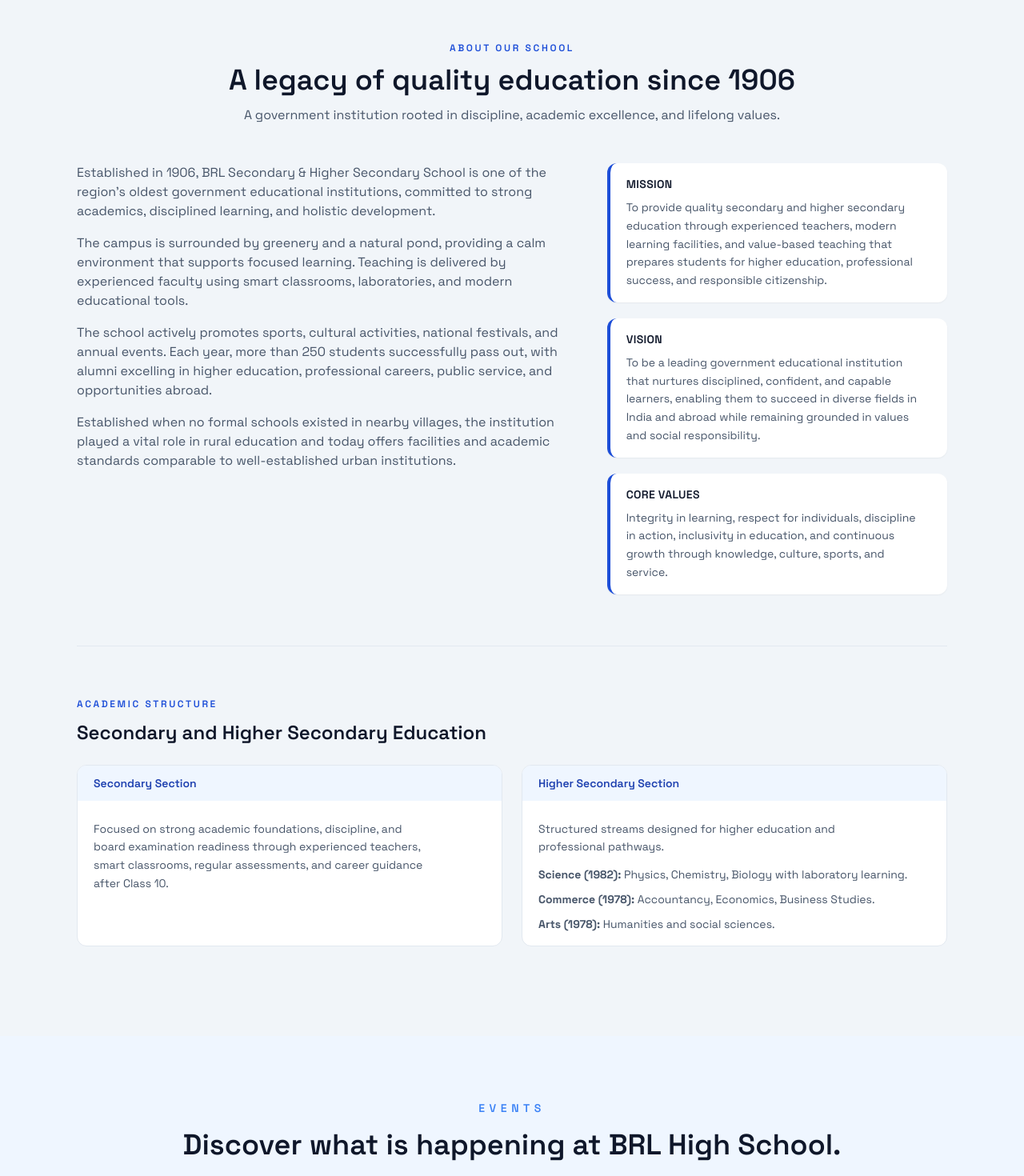
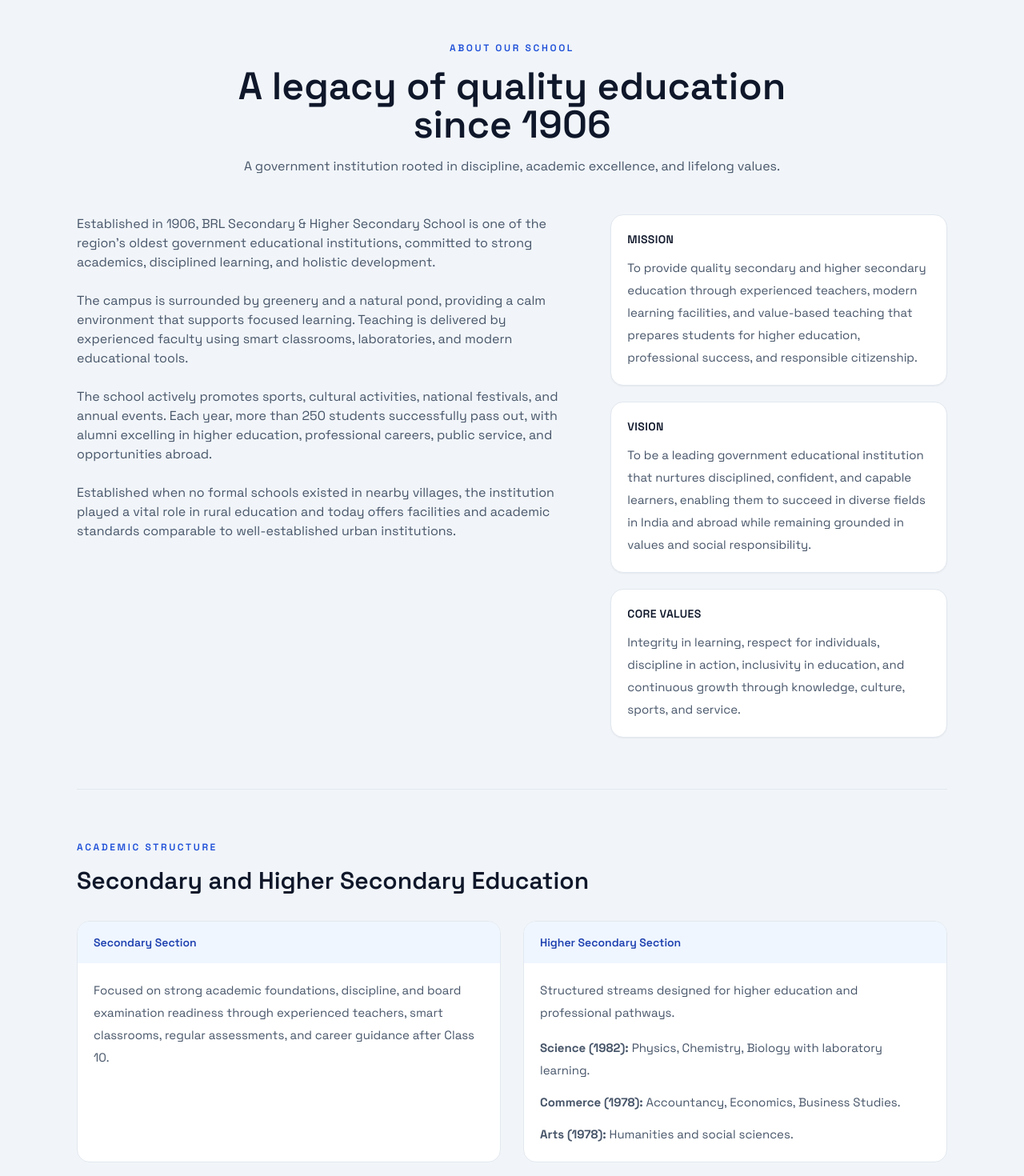
Before and after one commit to aastha-ptl/BRLHighSchool, a React (Vite) app: page / in a window 1280 px wide. Shown: the part 860-2330 px from the top of the page at 80% size. Built offline with nearby package versions, Linux system fonts and the light colour scheme.

Commit message:
updated responsive design

```diff
--- a/src/App.css
+++ b/src/App.css
@@ -78,3 +78,16 @@ select {
     max-width: 76ch;
   }
 }
+
+.brl-copy {
+  text-align: left;
+  line-height: 1.9;
+  letter-spacing: 0.1px;
+}
+
+@media (max-width: 768px) {
+  .brl-copy {
+    font-size: 15.5px;
+    line-height: 1.85;
+  }
+}
--- a/src/components/About.jsx
+++ b/src/components/About.jsx
@@ -13,16 +13,15 @@ const highlights = [
     },
 ]
 
-
 function About({ sectionRef }) {
     return (
         <section
             id="about"
             ref={sectionRef}
             style={{ scrollMarginTop: 'var(--nav-height)' }}
-            className="bg-[#f1f5f9] py-12 sm:py-20 lg:py-28"
+            className="bg-[#f1f5f9] py-14 sm:py-20 lg:py-28"
         >
-            <div className="mx-auto w-full max-w-6xl px-4 sm:px-5 lg:px-8">
+            <div className="mx-auto w-full max-w-6xl px-5 sm:px-6 lg:px-8">
 
                 {/* ===== Header ===== */}
                 <div className="mx-auto max-w-3xl text-center">
@@ -30,43 +29,44 @@ function About({ sectionRef }) {
                         About Our School
                     </p>
 
-                    <h2 className="brl-heading-balance mt-3 text-2xl font-semibold leading-snug text-slate-900 sm:text-3xl lg:text-4xl">
+                    <h2 className="mt-4 text-3xl font-semibold leading-tight text-slate-900 sm:text-4xl lg:text-5xl">
                         A legacy of quality education since 1906
                     </h2>
 
-                    <p className="brl-copy mt-3 text-sm leading-relaxed text-slate-600 sm:text-base">
+                    <p className="mt-4 text-[15px] leading-7 text-slate-600 sm:text-base">
                         A government institution rooted in discipline, academic excellence,
                         and lifelong values.
                     </p>
                 </div>
 
                 {/* ===== Main Content ===== */}
-                <div className="mt-10 grid grid-cols-1 gap-8 lg:mt-12 lg:grid-cols-12 lg:gap-12">
+                <div className="mt-12 grid grid-cols-1 gap-10 lg:grid-cols-12 lg:gap-14">
 
                     {/* Left Text */}
-                    <div className="brl-justify space-y-4 text-sm leading-relaxed text-slate-600 sm:text-base lg:col-span-7">
-                        <p className="brl-copy">
+                    <div className="space-y-6 text-slate-600 lg:col-span-7">
+
+                        <p className="brl-copy text-[15.5px] leading-8 sm:text-base">
                             Established in 1906, BRL Secondary & Higher Secondary School is one
                             of the region’s oldest government educational institutions,
                             committed to strong academics, disciplined learning, and holistic
                             development.
                         </p>
 
-                        <p className="brl-copy">
+                        <p className="brl-copy text-[15.5px] leading-8 sm:text-base">
                             The campus is surrounded by greenery and a natural pond, providing
                             a calm environment that supports focused learning. Teaching is
                             delivered by experienced faculty using smart classrooms,
                             laboratories, and modern educational tools.
                         </p>
 
-                        <p className="brl-copy">
+                        <p className="brl-copy text-[15.5px] leading-8 sm:text-base">
                             The school actively promotes sports, cultural activities, national
                             festivals, and annual events. Each year, more than 250 students
                             successfully pass out, with alumni excelling in higher education,
                             professional careers, public service, and opportunities abroad.
                         </p>
 
-                        <p className="brl-copy">
+                        <p className="brl-copy text-[15.5px] leading-8 sm:text-base">
                             Established when no formal schools existed in nearby villages, the
                             institution played a vital role in rural education and today offers
                             facilities and academic standards comparable to well-established
@@ -75,85 +75,99 @@ function About({ sectionRef }) {
                     </div>
 
                     {/* Mission / Vision / Values */}
-                    <div className="space-y-4 lg:col-span-5 lg:space-y-5">
+                    <div className="space-y-5 lg:col-span-5">
+
                         {highlights.map((item) => (
                             <div
                                 key={item.title}
-                                className="rounded-xl border-l-4 border-brl-700 bg-white px-4 py-4 text-left shadow-sm sm:px-5"
+                                className="rounded-2xl border border-slate-200 bg-white px-5 py-5 shadow-sm transition duration-300 hover:shadow-md"
                             >
-                                <h3 className="brl-heading-balance text-xs font-semibold uppercase tracking-wide text-slate-900 sm:text-sm">
+                                <h3 className="text-sm font-semibold uppercase tracking-wide text-slate-900">
                                     {item.title}
                                 </h3>
-                                <p className="mt-2 max-w-[42ch] text-sm leading-relaxed text-slate-600">
+
+                                <p className="mt-3 text-[15px] leading-7 text-slate-600">
                                     {item.text}
                                 </p>
                             </div>
                         ))}
+
                     </div>
 
                 </div>
 
                 {/* ===== Divider ===== */}
-                <div className="my-10 h-px w-full bg-slate-200 sm:my-14 lg:my-16" />
+                <div className="my-12 h-px w-full bg-slate-200 sm:my-16" />
 
                 {/* ===== Departments ===== */}
                 <div>
+
                     <p className="text-[10px] font-semibold uppercase tracking-[0.22em] text-brl-700 sm:text-xs">
                         Academic Structure
                     </p>
 
-                    <h3 className="brl-heading-balance mt-3 text-xl font-semibold text-slate-900 sm:text-2xl">
+                    <h3 className="mt-4 text-2xl font-semibold text-slate-900 sm:text-3xl">
                         Secondary and Higher Secondary Education
                     </h3>
 
-                    <div className="mt-6 grid gap-4 md:grid-cols-2 lg:gap-6">
+                    <div className="mt-8 grid gap-5 md:grid-cols-2 lg:gap-7">
 
                         {/* Secondary */}
-                        {/* Secondary */}
-                                                <div className="overflow-hidden rounded-xl border border-slate-200 bg-white text-left transition hover:shadow-md">
-                            {/* Header band */}
-                            <div className="bg-brl-50 px-5 py-3">
+                        <div className="overflow-hidden rounded-2xl border border-slate-200 bg-white transition duration-300 hover:shadow-md">
+
+                            <div className="bg-brl-50 px-5 py-4">
                                 <p className="text-sm font-semibold text-brl-800">
                                     Secondary Section
                                 </p>
                             </div>
 
-                            {/* Content */}
-                            <div className="px-5 py-4">
-                                <p className="mt-2 max-w-[46ch] text-sm leading-relaxed text-slate-600">
+                            <div className="px-5 py-5">
+                                <p className="text-[15px] leading-7 text-slate-600">
                                     Focused on strong academic foundations, discipline, and board
                                     examination readiness through experienced teachers, smart
                                     classrooms, regular assessments, and career guidance after
                                     Class 10.
                                 </p>
                             </div>
+
                         </div>
 
                         {/* Higher Secondary */}
-                                                <div className="overflow-hidden rounded-xl border border-slate-200 bg-white text-left transition hover:shadow-md">
-                            {/* Header band */}
-                            <div className="bg-brl-50 px-5 py-3">
+                        <div className="overflow-hidden rounded-2xl border border-slate-200 bg-white transition duration-300 hover:shadow-md">
+
+                            <div className="bg-brl-50 px-5 py-4">
                                 <p className="text-sm font-semibold text-brl-800">
                                     Higher Secondary Section
                                 </p>
                             </div>
 
-                            {/* Content */}
-                            <div className="px-5 py-4">
-                                <p className="mt-2 max-w-[46ch] text-sm leading-relaxed text-slate-600">
+                            <div className="px-5 py-5">
+
+                                <p className="text-[15px] leading-7 text-slate-600">
                                     Structured streams designed for higher education and professional
                                     pathways.
                                 </p>
 
-                                <ul className="mt-3 space-y-2 text-sm leading-relaxed text-slate-600">
-                                    <li><strong>Science (1982):</strong> Physics, Chemistry, Biology with laboratory learning.</li>
-                                    <li><strong>Commerce (1978):</strong> Accountancy, Economics, Business Studies.</li>
-                                    <li><strong>Arts (1978):</strong> Humanities and social sciences.</li>
+                                <ul className="mt-4 space-y-3 text-[15px] leading-7 text-slate-600">
+                                    <li>
+                                        <strong>Science (1982):</strong> Physics, Chemistry, Biology with laboratory learning.
+                                    </li>
+
+                                    <li>
+                                        <strong>Commerce (1978):</strong> Accountancy, Economics, Business Studies.
+                                    </li>
+
+                                    <li>
+                                        <strong>Arts (1978):</strong> Humanities and social sciences.
+                                    </li>
                                 </ul>
+
                             </div>
+
                         </div>
 
                     </div>
+
                 </div>
 
             </div>
```
